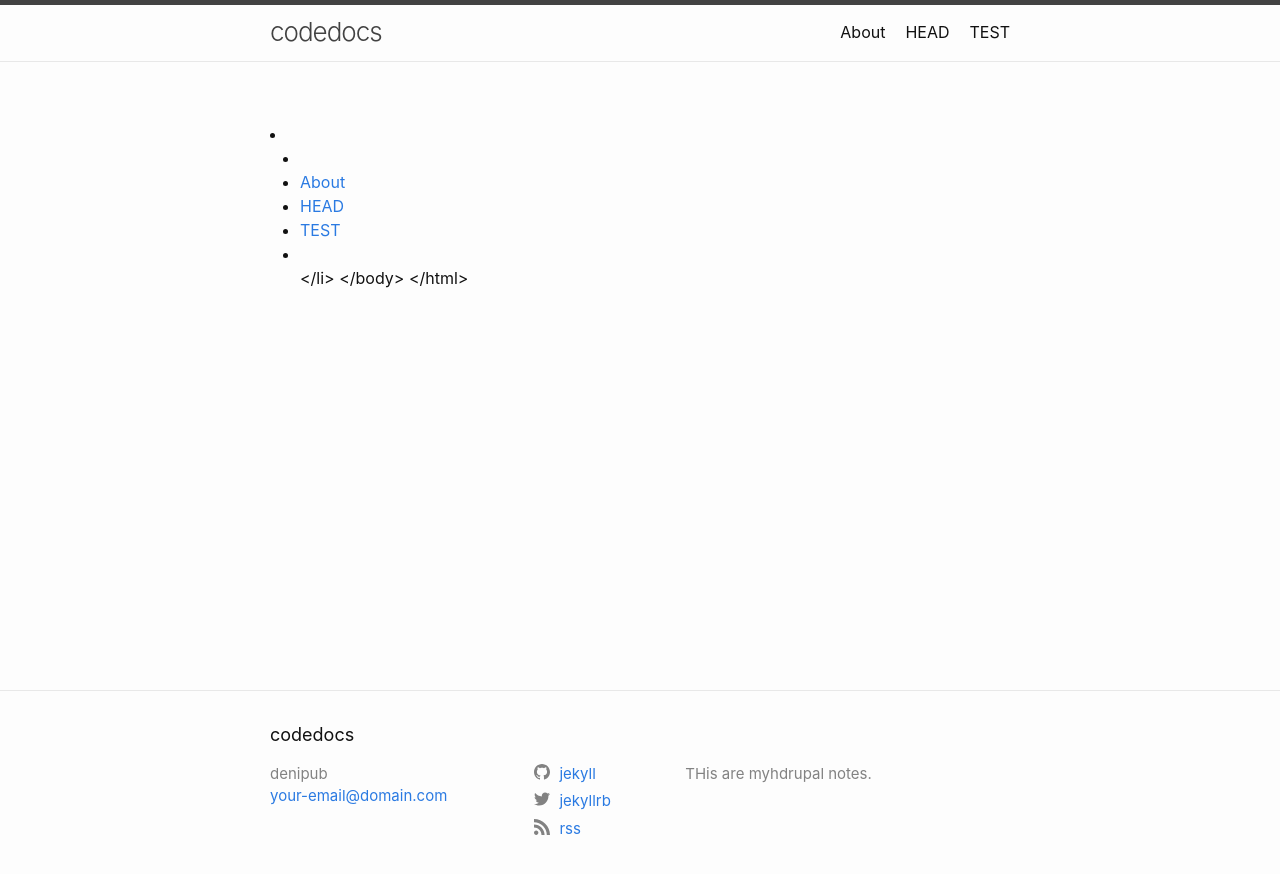
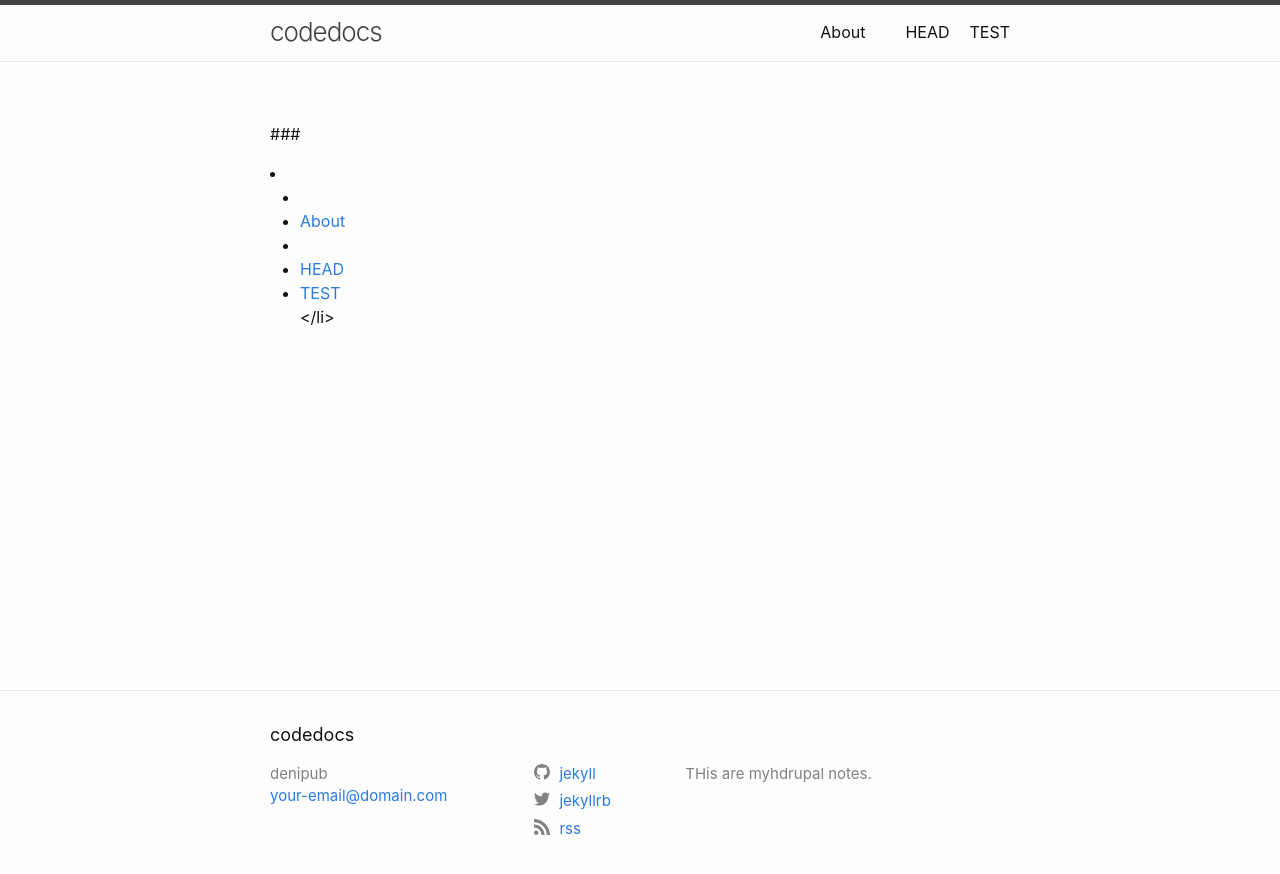
Before and after one commit to denipub/denipub.github.io, a Jekyll site: the page built from test2.md, in a window 1280 px wide. Shown: the top 874 px of the page. Built offline with Jekyll 4.4.1, drawn with Linux system fonts in a browser that asks for light colours; our own code applies the rules of GitHub Pages for plain Markdown files.

Commit message:
Update test2.md

```diff
--- a/test2.md
+++ b/test2.md
@@ -1,5 +1,6 @@
-<html>
-<body>
+---
+---
+###
 <li>
 {% assign url_parts = page.url | split: '/' %}
 {% assign url_parts_size = url_parts | size %}
@@ -18,5 +19,3 @@
   {% endif %}
 {% endfor %}
 </li>
-</body>
-</html>
```
